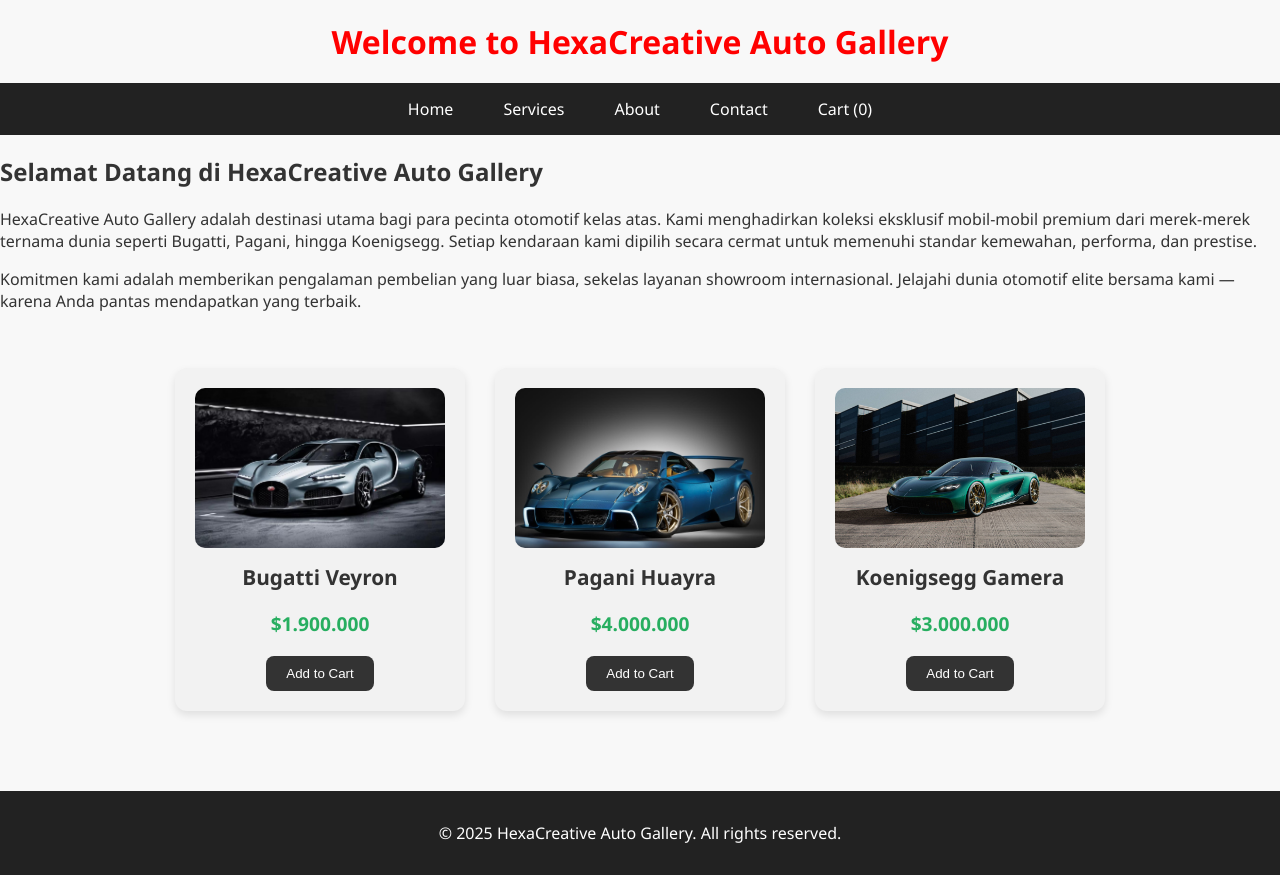
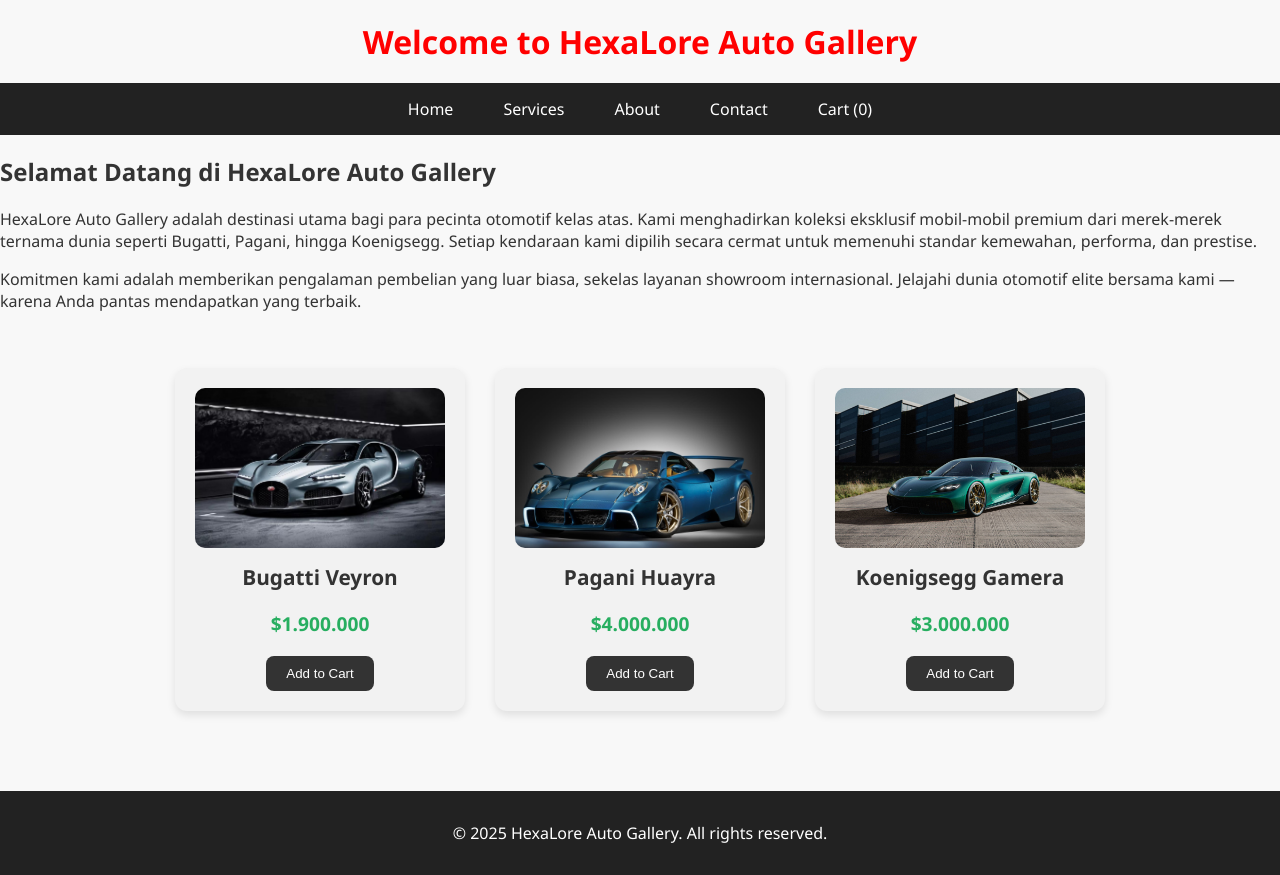
Before and after one commit to Poki707/HexaCreative-Auto-Gallery, a plain HTML site: page index.html in a window 1280 px wide. Drawn offline with Linux system fonts and the light colour scheme.

Commit message:
Update index.html

```diff
--- a/index.html
+++ b/index.html
@@ -3,12 +3,12 @@
 <head>
     <meta charset="UTF-8">
     <meta name="viewport" content="width=device-width, initial-scale=1.0">
-    <title>HexaCreative Auto Gallery</title>
+    <title>Hexalore Auto Gallery</title>
     <link rel="stylesheet" href="style.css">
 </head>
 <body>
     <header>
-        <h1 class="rgb-text">Welcome to HexaCreative Auto Gallery</h1>
+        <h1 class="rgb-text">Welcome to HexaLore Auto Gallery</h1>
         <nav>
             <ul>
                 <li><a href="index.html">Home</a></li>
@@ -21,8 +21,8 @@
     </header>
 
     <section class="content">
-        <h2>Selamat Datang di HexaCreative Auto Gallery</h2>
-        <p>HexaCreative Auto Gallery adalah destinasi utama bagi para pecinta otomotif kelas atas. Kami menghadirkan koleksi eksklusif mobil-mobil premium dari merek-merek ternama dunia seperti Bugatti, Pagani, hingga Koenigsegg. Setiap kendaraan kami dipilih secara cermat untuk memenuhi standar kemewahan, performa, dan prestise.</p>
+        <h2>Selamat Datang di HexaLore Auto Gallery</h2>
+        <p>HexaLore Auto Gallery adalah destinasi utama bagi para pecinta otomotif kelas atas. Kami menghadirkan koleksi eksklusif mobil-mobil premium dari merek-merek ternama dunia seperti Bugatti, Pagani, hingga Koenigsegg. Setiap kendaraan kami dipilih secara cermat untuk memenuhi standar kemewahan, performa, dan prestise.</p>
         <p>Komitmen kami adalah memberikan pengalaman pembelian yang luar biasa, sekelas layanan showroom internasional. Jelajahi dunia otomotif elite bersama kami — karena Anda pantas mendapatkan yang terbaik.</p>
     </section>
 
@@ -54,7 +54,7 @@
     </section>
 
     <footer>
-        <p>© 2025 HexaCreative Auto Gallery. All rights reserved.</p>
+        <p>© 2025 HexaLore Auto Gallery. All rights reserved.</p>
     </footer>
     <div id="cart-modal" class="cart-modal hidden">
         <h3>Isi Keranjang</h3>
```
